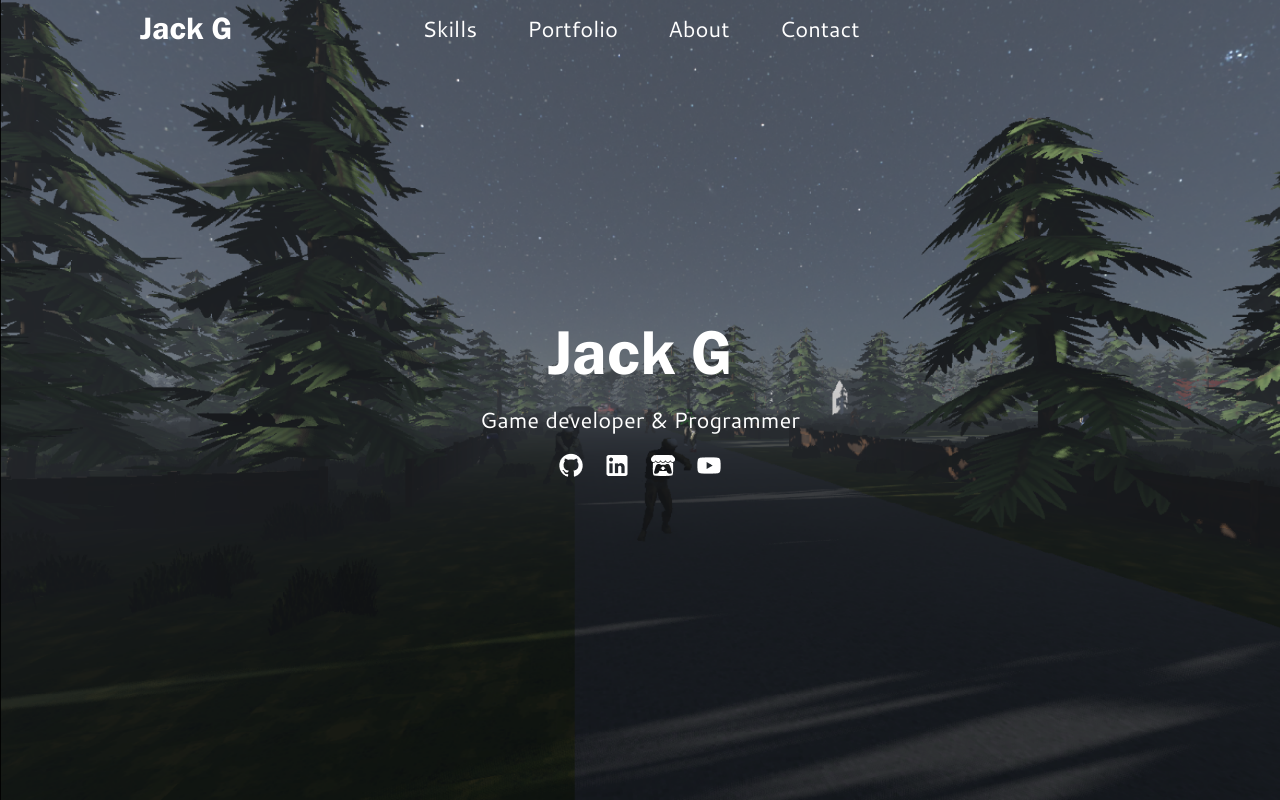
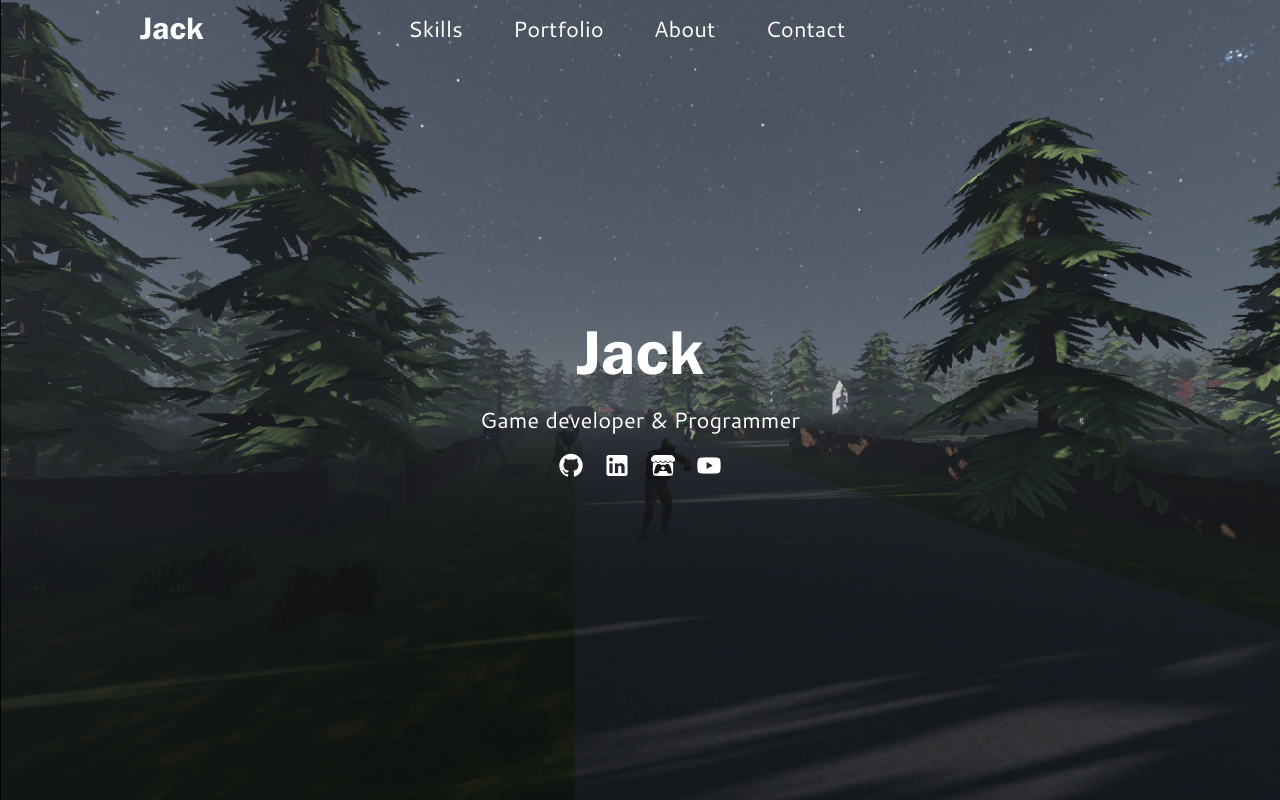
Before and after one commit to mr-spicysauce/portfolio-website, a Next.js app: page / in a window 1280 px wide. Shown: the top 800 px of the page. Built offline with nearby package versions, Linux system fonts and the light colour scheme; no server answers; grey boxes are pictures that could not be loaded; a web font is replaced by a local one.

Commit message:
Removed Doxxing info 💀

```diff
--- a/src/components/header/index.js
+++ b/src/components/header/index.js
@@ -10,7 +10,7 @@ export const Header = ({ heroRef }) => {
         window.addEventListener('scroll', () => {
             const main1Viability =
                 1 - window.scrollY / (heroRef?.current?.offsetHeight - 45)
-            if (window.scrollY >= heroRef?.current?.offsetHeight - 45) {
+            if (window.scrollY >= heroRef?.current?.offsetHeight - 90) {
                 setHeaderFilled(true)
             } else {
                 setHeaderFilled(false)
@@ -31,7 +31,7 @@ export const Header = ({ heroRef }) => {
             <ContentConstraint>
                 <div className={styles.headerInner}>
                     <a className={styles.headerTitle} href="#">
-                        Jack G
+                        {process.env.NEXT_PUBLIC_WEBSITE_NAME || 'Jack'}
                     </a>
                     <div className={styles.headerLinks}>
                         <a id="HeaderButtons" href="#skills">
--- a/src/components/heros/about.js
+++ b/src/components/heros/about.js
@@ -29,7 +29,12 @@ export const AboutHero = () => {
                     <div className="line">
                         <div className="funcColapse" />
                         <span className="AboutmeTextVar">extends</span>
-                        <span id="AboutmeExtends">&nbsp;JackG</span>
+                        <span id="AboutmeExtends">
+                            &nbsp;
+                            {(
+                                process.env.NEXT_PUBLIC_WEBSITE_NAME || 'Jack'
+                            ).replace(/ /g, '')}
+                        </span>
                     </div>
 
                     <div className="line">
--- a/src/components/heros/main.js
+++ b/src/components/heros/main.js
@@ -7,7 +7,7 @@ export const MainHero = ({ takeRef }) => {
     return (
         <div ref={takeRef} className={mainHeroStyles.mainHeroContainer}>
             <div className={mainHeroStyles.mainHeroInner}>
-                <h1>Jack G</h1>
+                <h1>{process.env.NEXT_PUBLIC_WEBSITE_NAME || 'Jack'}</h1>
                 <h3>Game developer & Programmer</h3>
                 <div className={mainHeroStyles.iconsContainer}>
                     <IconButton
@@ -16,17 +16,17 @@ export const MainHero = ({ takeRef }) => {
                     />
 
                     <IconButton
-                        href="https://www.linkedin.com"
+                        href={`https://www.linkedin.com/in/${process.env.NEXT_PUBLIC_LINKEDIN_USERNAME}/`}
                         src="/assets/linkedin.png"
                     />
 
                     <IconButton
-                        href="https://itch.io"
+                        href={`https://itch.io/profile/${process.env.NEXT_PUBLIC_ITCH_USERNAME}`}
                         src="/assets/itch-io.png"
                     />
 
                     <IconButton
-                        href="https://www.youtube.com"
+                        href={`https://www.youtube.com/@${process.env.NEXT_PUBLIC_YOUTUBE_USERNAME}`}
                         src="/assets/youtube.png"
                     />
                 </div>
```
